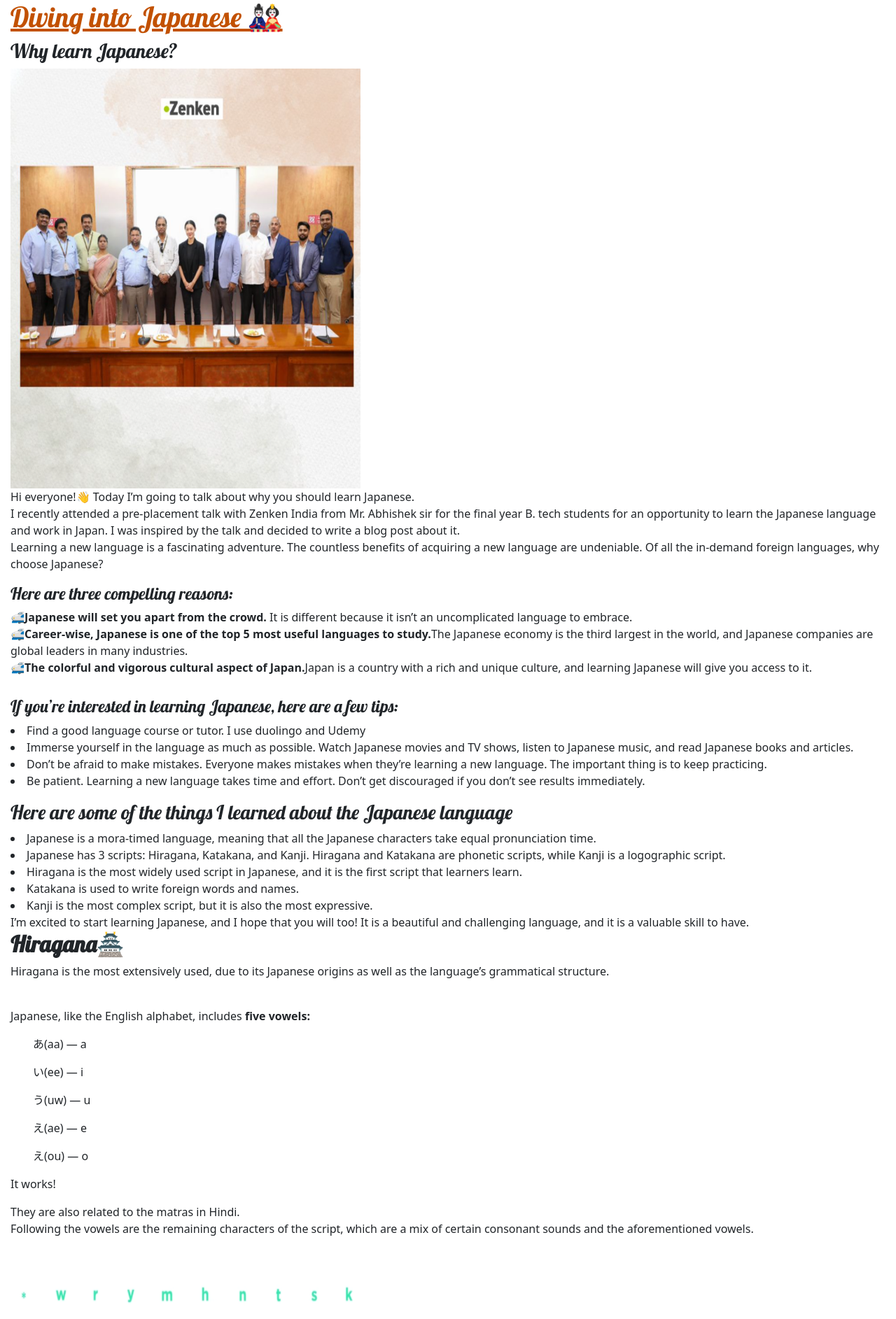
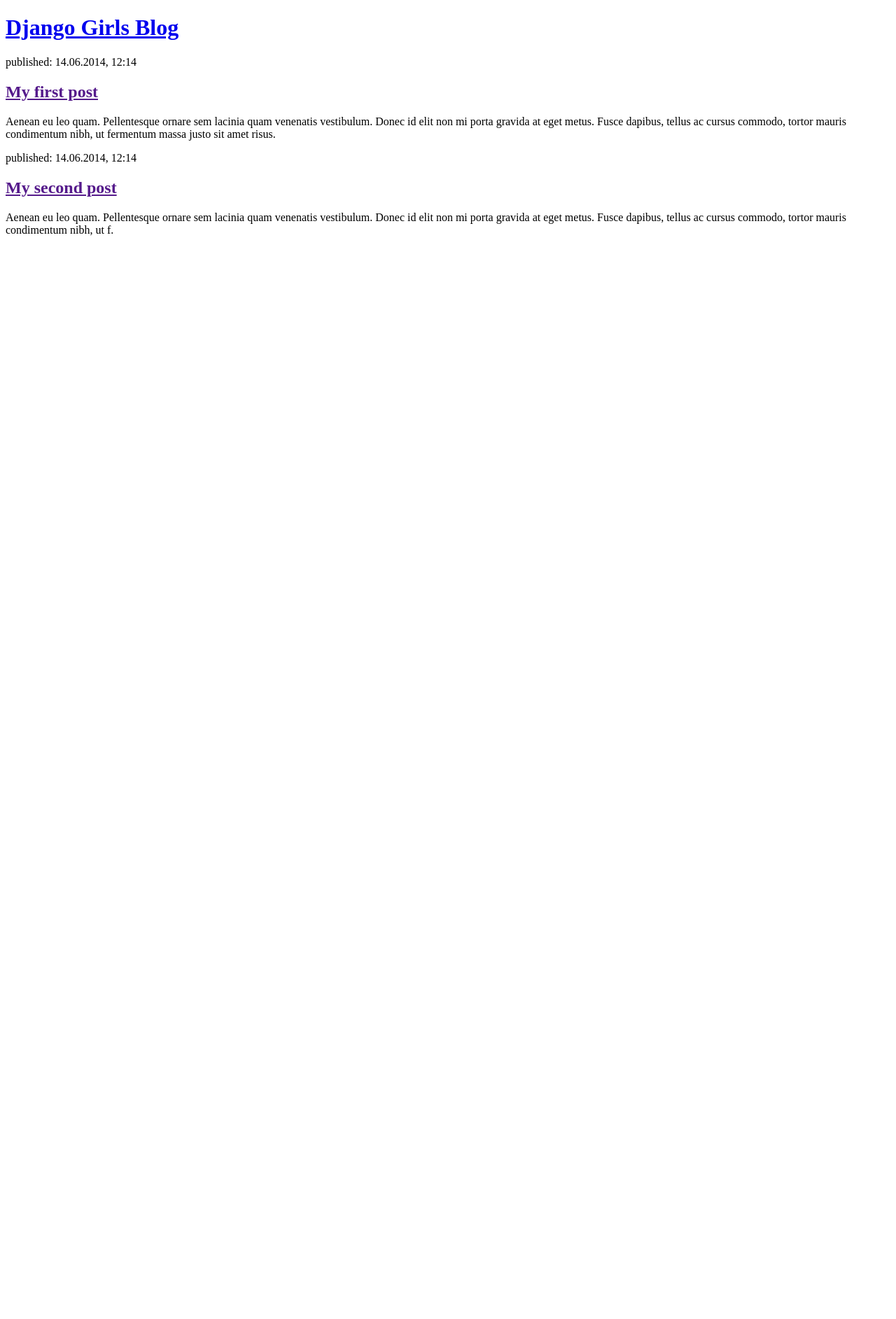
Before and after one commit to Itashamodi/my-first-blog, a Django app: page / in a window 1280 px wide. Shown: the top 1885 px of the page at 70% size. After the commit the page ends 337 px from the top, so only its background shows below. Run offline with Django 3.2, Linux system fonts and the light colour scheme; data comes from the database, SQL or seed files in the repository.

Commit message:
Changed the HTML for the site.

```diff
--- a/blog/templates/blog/post_list.html
+++ b/blog/templates/blog/post_list.html
@@ -1,94 +1,23 @@
-{% load static %}
 <!DOCTYPE html>
 <html>
     <head>
-        <title>Itasha's Blogs</title>
-        <link rel="stylesheet" href="https://fonts.googleapis.com/css?family=Lobster&subset=latin,latin-ext">
-        <link rel="stylesheet" href="https://cdn.jsdelivr.net/npm/bootstrap@5.1.3/dist/css/bootstrap.min.css" integrity="sha384-1BmE4kWBq78iYhFldvKuhfTAU6auU8tT94WrHftjDbrCEXSU1oBoqyl2QvZ6jIW3" crossorigin="anonymous">
-        <link rel="stylesheet" href="{% static 'css/blog.css' %}">
+        <title>Django Girls blog</title>
     </head>
     <body>
-    <header>
-        <h1><a href="/">Diving into Japanese 🎎</a></h1></header>
-        <H3>Why learn Japanese?</H3>
-        <img src="blog\templates\blog\Images\zenken.png" alt="ZenkenIndia" width="500" height="600"/>
-        <p>Hi everyone!👋 Today I’m going to talk about why you should learn Japanese.<br>
+        <header>
+            <h1><a href="/">Django Girls Blog</a></h1>
+        </header>
 
-            I recently attended a pre-placement talk with Zenken India from Mr. Abhishek sir for the final year B. tech students for an opportunity to learn the Japanese language and work in Japan. I was inspired by the talk and decided to write a blog post about it.<br>
+        <article>
+            <time>published: 14.06.2014, 12:14</time>
+            <h2><a href="">My first post</a></h2>
+            <p>Aenean eu leo quam. Pellentesque ornare sem lacinia quam venenatis vestibulum. Donec id elit non mi porta gravida at eget metus. Fusce dapibus, tellus ac cursus commodo, tortor mauris condimentum nibh, ut fermentum massa justo sit amet risus.</p>
+        </article>
 
-            Learning a new language is a fascinating adventure. The countless benefits of acquiring a new language are undeniable. Of all the in-demand foreign languages, why choose Japanese?<br>
-
-            <h4>Here are three compelling reasons:</h4>
-
-                    🚅<b>Japanese will set you apart from the crowd.</b> It is different because it isn’t an uncomplicated language to embrace.
-                <br>🚅<b>Career-wise, Japanese is one of the top 5 most useful languages to study.</b>The Japanese economy is the third largest in the world, and Japanese companies are global leaders in many industries.
-                <br>🚅<b>The colorful and vigorous cultural aspect of Japan.</b>Japan is a country with a rich and unique culture, and learning Japanese will give you access to it.
-            <h4>
-                <br>If you’re interested in learning Japanese, here are a few tips:
-            </h4>
-                <li>Find a good language course or tutor. I use duolingo and Udemy<br></li>
-                   <li>Immerse yourself in the language as much as possible. Watch Japanese movies and TV shows, listen to Japanese music, and read Japanese books and articles.</li>
-                    <li>Don’t be afraid to make mistakes. Everyone makes mistakes when they’re learning a new language. The important thing is to keep practicing.</li>
-                    <li>Be patient. Learning a new language takes time and effort. Don’t get discouraged if you don’t see results immediately.</li>
-            </p>
-            <h3>Here are some of the things I learned about the Japanese language</h3>
-
-                <li>Japanese is a mora-timed language, meaning that all the Japanese characters take equal pronunciation time.</li>
-                <li>Japanese has 3 scripts: Hiragana, Katakana, and Kanji.
-                 <l1>Hiragana and Katakana are phonetic scripts, while Kanji is a logographic script.</l1>
-                <li>Hiragana is the most widely used script in Japanese, and it is the first script that learners learn.</li>
-                <li>Katakana is used to write foreign words and names.</li>
-                <li>Kanji is the most complex script, but it is also the most expressive.</li></li>
-                I’m excited to start learning Japanese, and I hope that you will too! It is a beautiful and challenging language, and it is a valuable skill to have.</h3>
-        <h2><b>Hiragana🏯</b></h2>
-        <p>Hiragana is the most extensively used, due to its Japanese origins as well as the language’s grammatical structure. </p>
-        <br>
-        <p>Japanese, like the English alphabet, includes <b>five vowels:</b></p>
-        <ul>あ(aa) — a</ul>
-        <ul>い(ee) — i</ul>
-        <ul>う(uw) — u</ul>
-        <ul>え(ae) — e</ul>
-        <ul>え(ou) — o</ul>
-        <p>It works!</p>
-        <p>They are also related to the matras in Hindi.<br>
-            Following the vowels are the remaining characters of the script, which are a mix of certain consonant sounds and the aforementioned vowels.</p>
-        <img src="blog/templates/blog/Images/hiragana.png" alt="Hiragana" height="500" width="600"/>
-        <img src="blog/templates/blog/Images/Thinkgif.gif" alt="thinking" height="20%" width="20%"  />
-        <h2><b>What does it mean? 🤔</b></h2>
-        Suppose under the column n
-
-        <br>the letters are pronounced as -
-        <ul>な(N + aa) as na</ul>
-            <ul>に(N + ee) as ni</ul>
-                <ul>ぬ(N + uw) as nu</ul>
-                    <ul>ね(N + ae) as ne</ul>
-                        <ul>の(N + ou) as no</ul>
-
-            <h2>Why am I learning Japanese? 😍</h2>
-
-                <p>I’m learning Japanese because I’m interested in Japanese culture and because I want to have a career in Japan. I’ve always been fascinated by Japanese anime, manga, and video games, and I’m eager to learn more about the country and its people. I’m also interested in working in Japan’s tech industry, which is one of the most innovative in the world.
-
-                I know that learning Japanese will be challenging, but I’m up for the challenge. I’m excited to embark on this new journey, and I hope that I can inspire others to learn Japanese as well.🎋</p>
-                <img src="blog/templates/blog/Images/sir.jpg"height="500" width="600" />
-                <img src="blog/templates/blog/Images/maam.jpg" height="500" width="700"/>
-                <h2><em><b>Mata aimashō Nihon! (see you Japan)🎏</b></em></h2>
-                <img src="blog/templates/blog/Images/CherryBlossomJapan.jpg" height="40%" width="60%">;
-                <h2><b>BAI BAI! 👋❤️</b></h2>
-     </header>
-<main class="container">
-    <div class="row">
-        <div class="col">
-            {% for post in posts %}
-                <article class="post">
-                    <time class="date">
-                        {{ post.published_date }}
-                    </time>
-                    <h2><a href="">{{ post.title }}</a></h2>
-                    <p>{{ post.text|linebreaksbr }}</p>
-                </article>
-            {% endfor %}
-        </div>
-    </div>
-</main>
-            </body>
+        <article>
+            <time>published: 14.06.2014, 12:14</time>
+            <h2><a href="">My second post</a></h2>
+            <p>Aenean eu leo quam. Pellentesque ornare sem lacinia quam venenatis vestibulum. Donec id elit non mi porta gravida at eget metus. Fusce dapibus, tellus ac cursus commodo, tortor mauris condimentum nibh, ut f.</p>
+        </article>
+    </body>
 </html>
```
